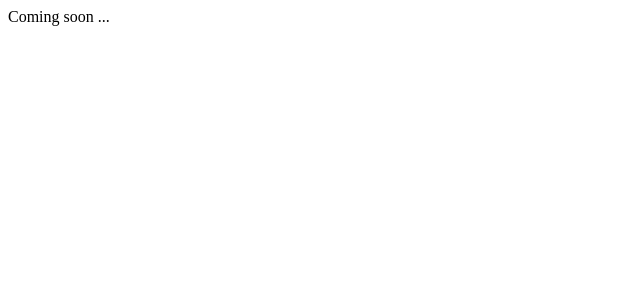
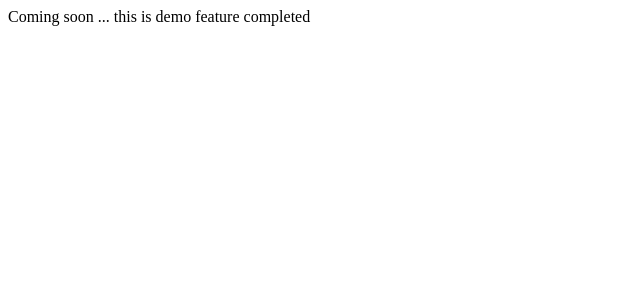
Before and after one commit to satishsubedi/E-Commerce-Client-Front, a React (Vite) app: page / in a window 1280 px wide. Shown: the top 300 px of the page, without its empty margins (0-640 px from the left). Built offline with nearby package versions, Linux system fonts and the light colour scheme.

Commit message:
test demo feature completed

```diff
--- a/src/App.jsx
+++ b/src/App.jsx
@@ -1,7 +1,7 @@
 import "./App.css";
 
 function App() {
-  return <div>Coming soon ...</div>;
+  return <div>Coming soon ... this is demo feature completed</div>;
 }
 
 export default App;
```
